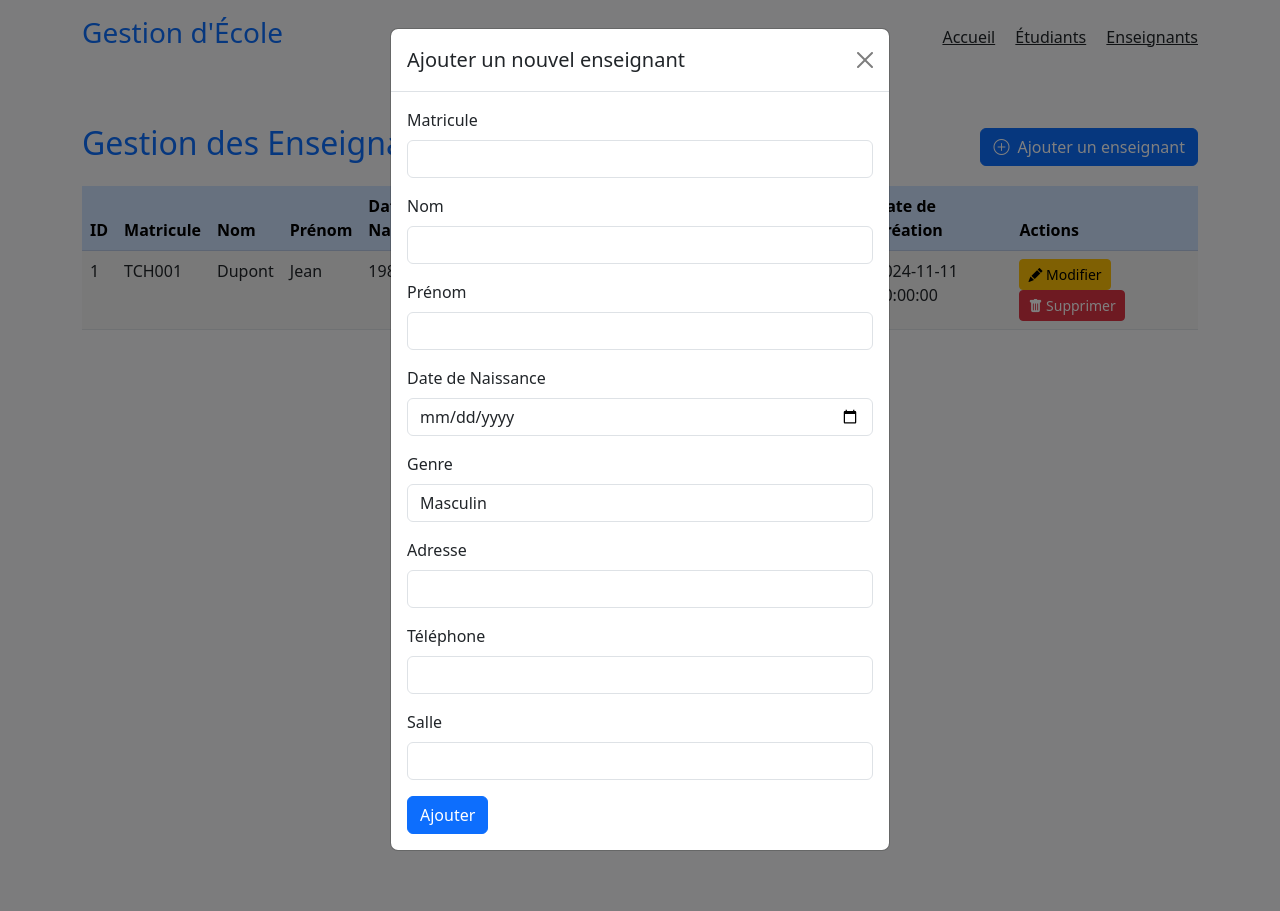
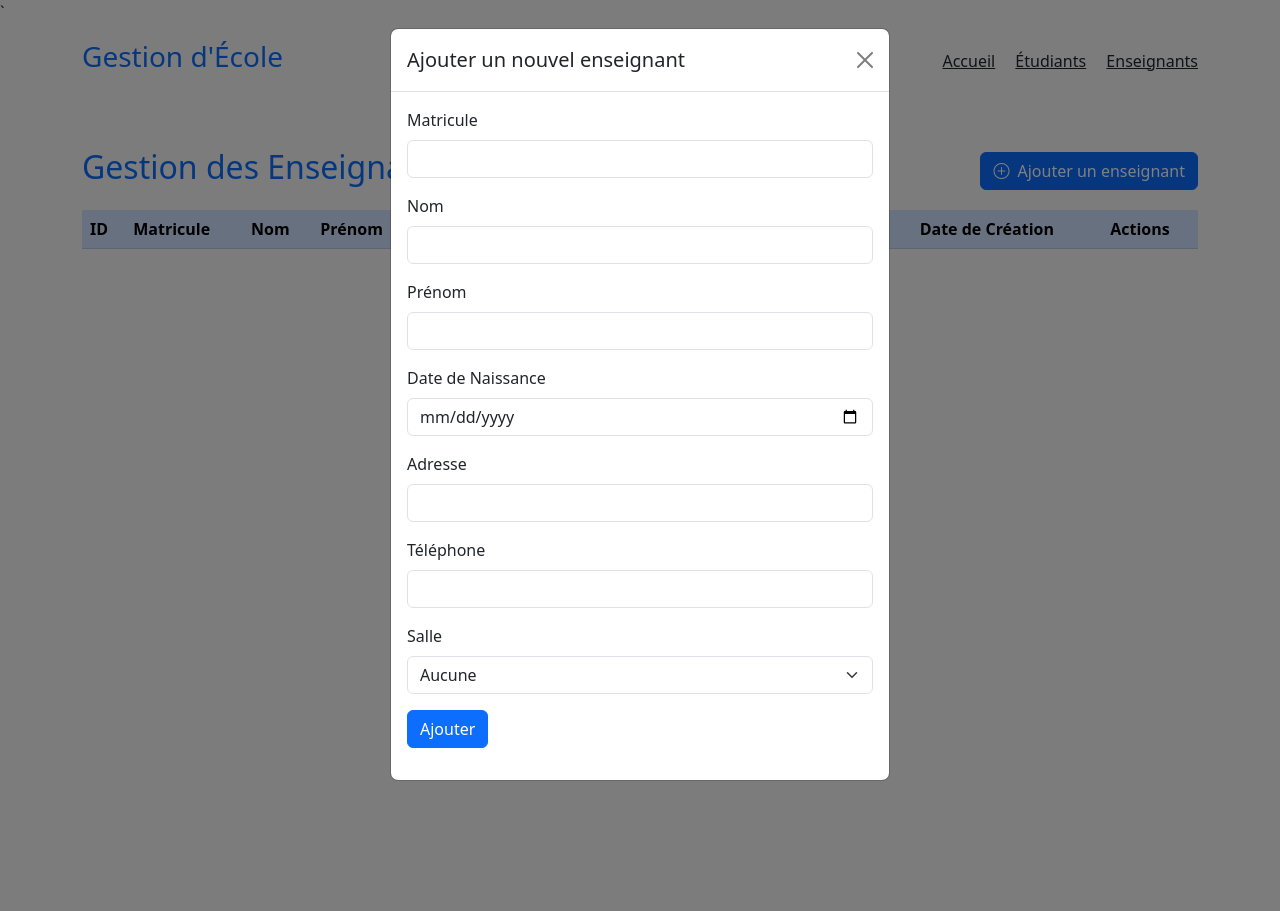
Before and after one commit to faridatou88/laravelSchool, a PHP site: page /view/teachers/ in a window 1280 px wide, after a click on "Ajouter un enseignant". Run offline with PHP 8.4, Linux system fonts and the light colour scheme; tables that the repository leaves empty hold one stand-in row (values such as "Sample post"); lists and menus that the app fills with data are empty.

Commit message:
ajout du professeur : okay

```diff
--- a/view/teachers/index.php
+++ b/view/teachers/index.php
@@ -1,3 +1,10 @@
+<?php
+require_once __DIR__ . '/../../config/provider.php';
+require_once __DIR__ . '/../../model/sallesModel.php';
+$salle = new Salle();
+$SalleData = $salle->getAllSalles();
+?>
+
 <!DOCTYPE html>
 <html lang="fr">
 <head>
@@ -33,7 +40,6 @@
   <div class="container table-container">
     <div class="d-flex justify-content-between align-items-center mb-3">
       <h2 class="text-primary">Gestion des Enseignants</h2>
-      <!-- Bouton pour ouvrir le modal d'ajout -->
       <button class="btn btn-primary" data-bs-toggle="modal" data-bs-target="#addTeacherModal">
         <i class="bi bi-plus-circle me-2"></i>Ajouter un enseignant
       </button>
@@ -48,7 +54,6 @@
           <th>Nom</th>
           <th>Prénom</th>
           <th>Date de Naissance</th>
-          <th>Genre</th>
           <th>Adresse</th>
           <th>Téléphone</th>
           <th>Salle</th>
@@ -58,27 +63,6 @@
       </thead>
       <tbody>
         <!-- Les lignes des enseignants seront insérées ici dynamiquement via PHP -->
-        <tr>
-          <td>1</td>
-          <td>TCH001</td>
-          <td>Dupont</td>
-          <td>Jean</td>
-          <td>1980-01-15</td>
-          <td>M</td>
-          <td>10 rue de Paris</td>
-          <td>+33 123 456 789</td>
-          <td>101</td>
-          <td>2024-11-11 10:00:00</td>
-          <td>
-            <button class="btn btn-sm btn-warning">
-              <i class="bi bi-pencil-fill"></i> Modifier
-            </button>
-            <button class="btn btn-sm btn-danger">
-              <i class="bi bi-trash-fill"></i> Supprimer
-            </button>
-          </td>
-        </tr>
-        <!-- Autres enseignants... -->
       </tbody>
     </table>
   </div>
@@ -92,43 +76,43 @@
           <button type="button" class="btn-close" data-bs-dismiss="modal" aria-label="Close"></button>
         </div>
         <div class="modal-body">
-          <form id="addTeacherForm">
+          <form id="addTeacherForm" action="../../controllers/teacherctrl.php" method="POST">
             <div class="mb-3">
               <label for="teacherMat" class="form-label">Matricule</label>
-              <input type="text" class="form-control" id="teacherMat" required>
+              <input type="text" class="form-control" id="teacherMat" name="teacherMat" required>
             </div>
             <div class="mb-3">
               <label for="nom" class="form-label">Nom</label>
-              <input type="text" class="form-control" id="nom" required>
+              <input type="text" class="form-control" id="nom" name="nom" required>
             </div>
             <div class="mb-3">
               <label for="prenom" class="form-label">Prénom</label>
-              <input type="text" class="form-control" id="prenom" required>
+              <input type="text" class="form-control" id="prenom" name="prenom" required>
             </div>
             <div class="mb-3">
               <label for="datenaiss" class="form-label">Date de Naissance</label>
-              <input type="date" class="form-control" id="datenaiss" required>
-            </div>
-            <div class="mb-3">
-              <label for="genre" class="form-label">Genre</label>
-              <select class="form-control" id="genre" required>
-                <option value="M">Masculin</option>
-                <option value="F">Féminin</option>
-              </select>
+              <input type="date" class="form-control" id="datenaiss" name="datenaiss" required>
             </div>
             <div class="mb-3">
               <label for="adresse" class="form-label">Adresse</label>
-              <input type="text" class="form-control" id="adresse" required>
+              <input type="text" class="form-control" id="adresse" name="adresse" required>
             </div>
             <div class="mb-3">
               <label for="numTel" class="form-label">Téléphone</label>
-              <input type="text" class="form-control" id="numTel" required>
+              <input type="text" class="form-control" id="numTel" name="numTel" required>
             </div>
             <div class="mb-3">
               <label for="idsalle" class="form-label">Salle</label>
-              <input type="number" class="form-control" id="idsalle">
+              <select class="form-select" id="idsalle" name="idsalle">
+                <option value="" selected>Aucune</option>
+                <?php foreach ($SalleData as $salle): ?>
+                  <option value="<?= $salle['idsalle']; ?>">
+                    <?= htmlspecialchars($salle['idsalle'] . ' - ' . $salle['nom'] . ' ' . $salle['numSalle']); ?>
+                  </option>
+                <?php endforeach; ?>
+              </select>
             </div>
-            <button type="submit" class="btn btn-primary">Ajouter</button>
+            <button type="submit " name="addTeacher" class="btn btn-primary">Ajouter</button>
           </form>
         </div>
       </div>
@@ -136,14 +120,6 @@
   </div>
 
   <script src="https://cdn.jsdelivr.net/npm/bootstrap@5.3.0/dist/js/bootstrap.bundle.min.js"></script>
-  <script>
-    // Placeholder pour gérer la soumission du formulaire
-    document.getElementById('addTeacherForm').addEventListener('submit', function(event) {
-      event.preventDefault();
-      alert('Nouvel enseignant ajouté avec succès!');
-      const modal = bootstrap.Modal.getInstance(document.getElementById('addTeacherModal'));
-      modal.hide();
-    });
-  </script>
+
 </body>
 </html>
```
Also changed, not shown: controllers/teacherctrl.php (added, +21 -0 lines), model/teacherModel.php (+4 -5 lines).
